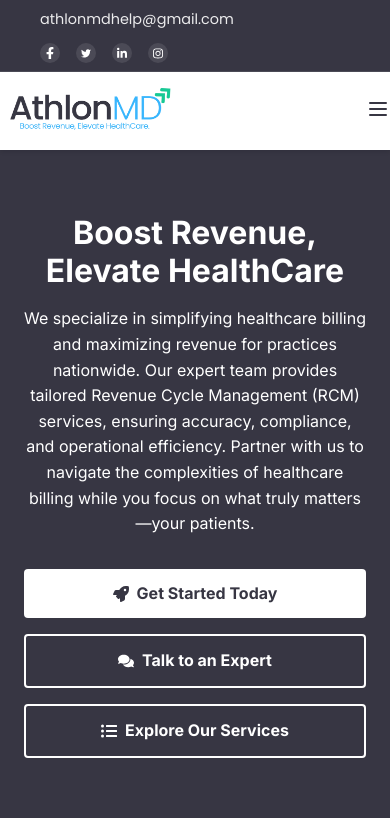
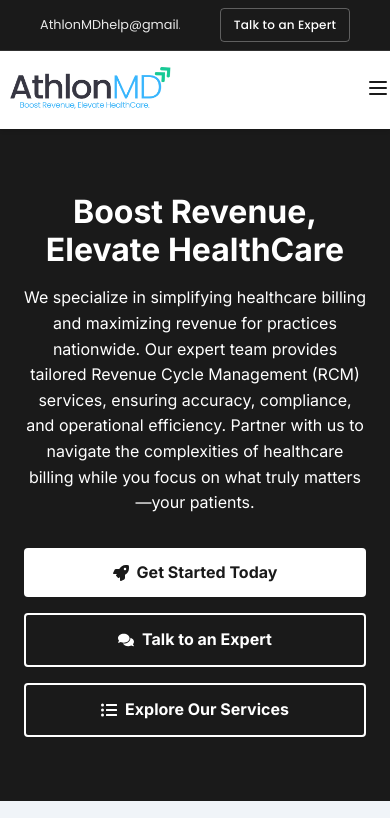
Before and after one commit to noman-nawaz-dev/healthcare-billing-website, a Next.js app: page / in a window 390 px wide. Shown: the top 818 px of the page. Built offline with nearby package versions, Linux system fonts and the light colour scheme.

Commit message:
changed coloring scheme

```diff
--- a/app/globals.css
+++ b/app/globals.css
@@ -3,10 +3,11 @@
 @tailwind utilities;
 
 :root {
-  --primary-color:  #373643  ;
-  --secondary-color: #18cb96;
+  --primary-color:  #1A1A1A  ;
+  --secondary-color: #00A3EE;
+  --tertiary-color: #1A1A1A;
   --background-color: #f0f4f8;
-  --text-color: #373643;
+  --text-color: #1A1A1A;
 }
 
 body {
--- a/components/Footer.tsx
+++ b/components/Footer.tsx
@@ -46,10 +46,10 @@ const Footer = () => {
             80302
           </p>
           <p>
-            <FaPhone /> athlonmdhelp@gmail.com
+            <FaPhone /> AthlonMDhelp@gmail.com
           </p>
           <p>
-            <FaEnvelope /> athlonmdhelp@gmail.com
+            <FaEnvelope /> AthlonMDhelp@gmail.com
           </p>
         </div>
         <div className={styles.footerSection}>
--- a/components/Header.module.css
+++ b/components/Header.module.css
@@ -84,6 +84,29 @@
   display: flex;
   justify-content: space-between;
   align-items: center;
+}
+
+.rightSection {
+  display: flex;
+  align-items: center;
+  gap: 2rem;
+}
+
+.expertLink {
+  color: white;
+  text-decoration: none;
+  font-weight: 500;
+  padding: 0.4rem 1rem;
+  border: 1px solid rgba(255, 255, 255, 0.3);
+  border-radius: 4px;
+  transition: all 0.3s ease;
+  font-size: 0.85rem;
+}
+
+.expertLink:hover {
+  background-color: var(--secondary-color);
+  border-color: var(--secondary-color);
+  color: white;
 }
 
 .address {
@@ -177,6 +200,11 @@
     align-items: flex-start;
   }
 
+  .rightSection {
+    width: 100%;
+    justify-content: space-between;
+  }
+
   .address {
     font-size: 0.9rem;
     font-weight: 400;
@@ -188,12 +216,54 @@
   }
 
   .socialIcons {
+    display: none;
+  }
+
+  .expertLink {
+    font-size: 0.8rem;
+    padding: 0.3rem 0.8rem;
+    white-space: nowrap;
+  }
+
+  .topBannerContent {
+    flex-direction: row;
+    justify-content: space-between;
+    align-items: center;
+    width: 100%;
+  }
+
+  .rightSection {
+    width: auto;
     gap: 1rem;
   }
 
-  .socialIcons a {
-    width: 20px;
-    height: 20px;
+  .address {
     font-size: 0.8rem;
+    max-width: 45%;
+    overflow: hidden;
+    text-overflow: ellipsis;
+  }
+
+  .expertLink {
+    font-size: 0.75rem;
+    padding: 0.4rem 0.8rem;
+    font-weight: 500;
+    letter-spacing: 0.2px;
   }
 }
+
+@media (max-width: 380px) {
+  .address {
+    font-size: 0.75rem;
+    max-width: 40%;
+  }
+
+  .expertLink {
+    font-size: 0.7rem;
+    padding: 0.3rem 0.6rem;
+  }
+
+  .topBanner {
+    padding: 0.4rem 0.5rem;
+  }
+}
--- a/components/Header.tsx
+++ b/components/Header.tsx
@@ -32,10 +32,11 @@ const Header = () => {
       <div className={styles.topBanner}>
         <div className="container">
           <div className={styles.topBannerContent}>
-            <div className={styles.address}>athlonmdhelp@gmail.com</div>
+            <div className={styles.address}>AthlonMDhelp@gmail.com</div>
             <div className={styles.slogan}>
               Boost Revenue, Elevate HealthCare
             </div>
+            <div className={styles.rightSection}>
               <div className={styles.socialIcons}>
                 <a href="#" aria-label="Facebook">
                   <FaFacebookF />
@@ -49,6 +50,10 @@ const Header = () => {
                 <a href="#" aria-label="Instagram">
                   <FaInstagram />
                 </a>
+              </div>
+              <Link href="/contact" className={styles.expertLink}>
+                Talk to an Expert
+              </Link>
             </div>
           </div>
         </div>
```
Lines whose indentation alone changed are shown as unchanged.
